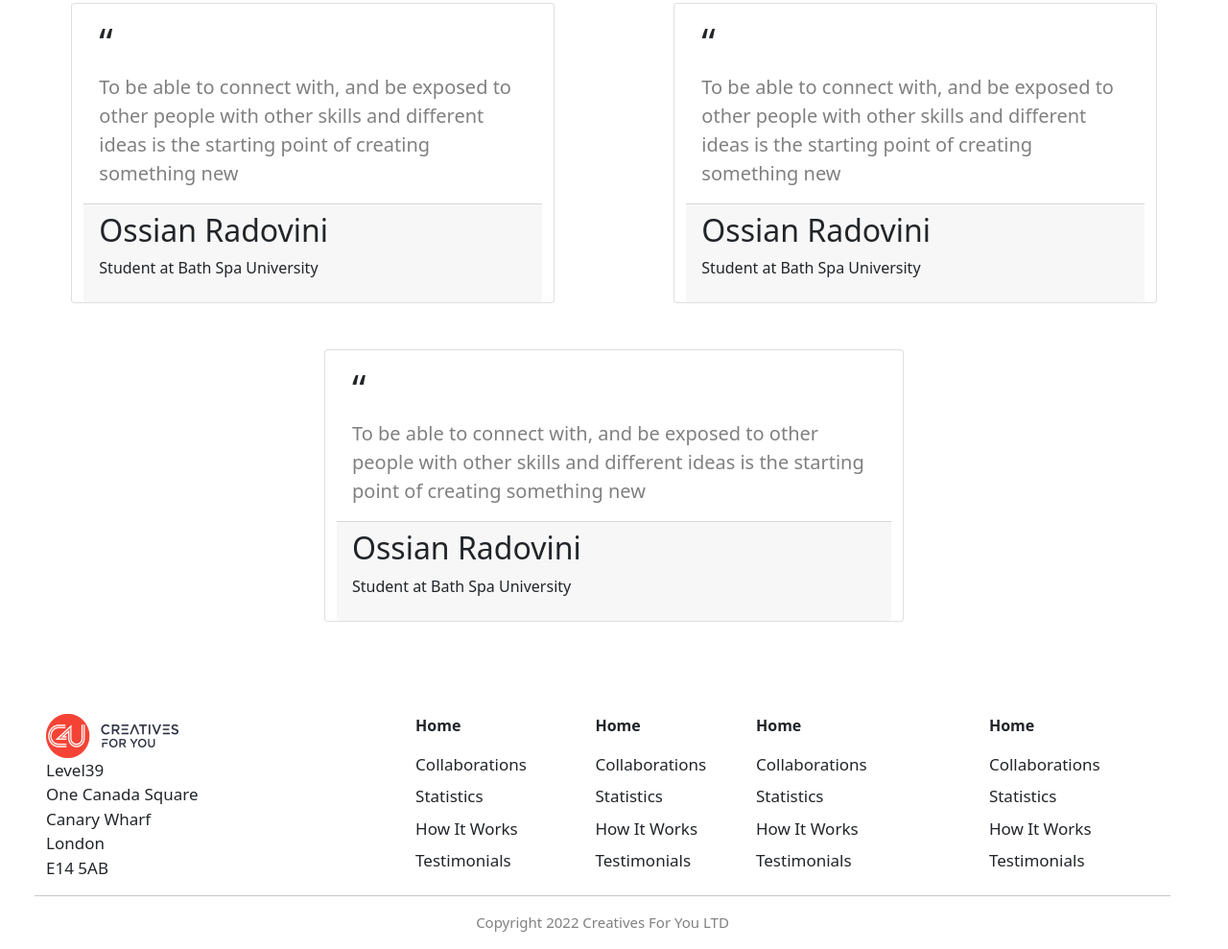
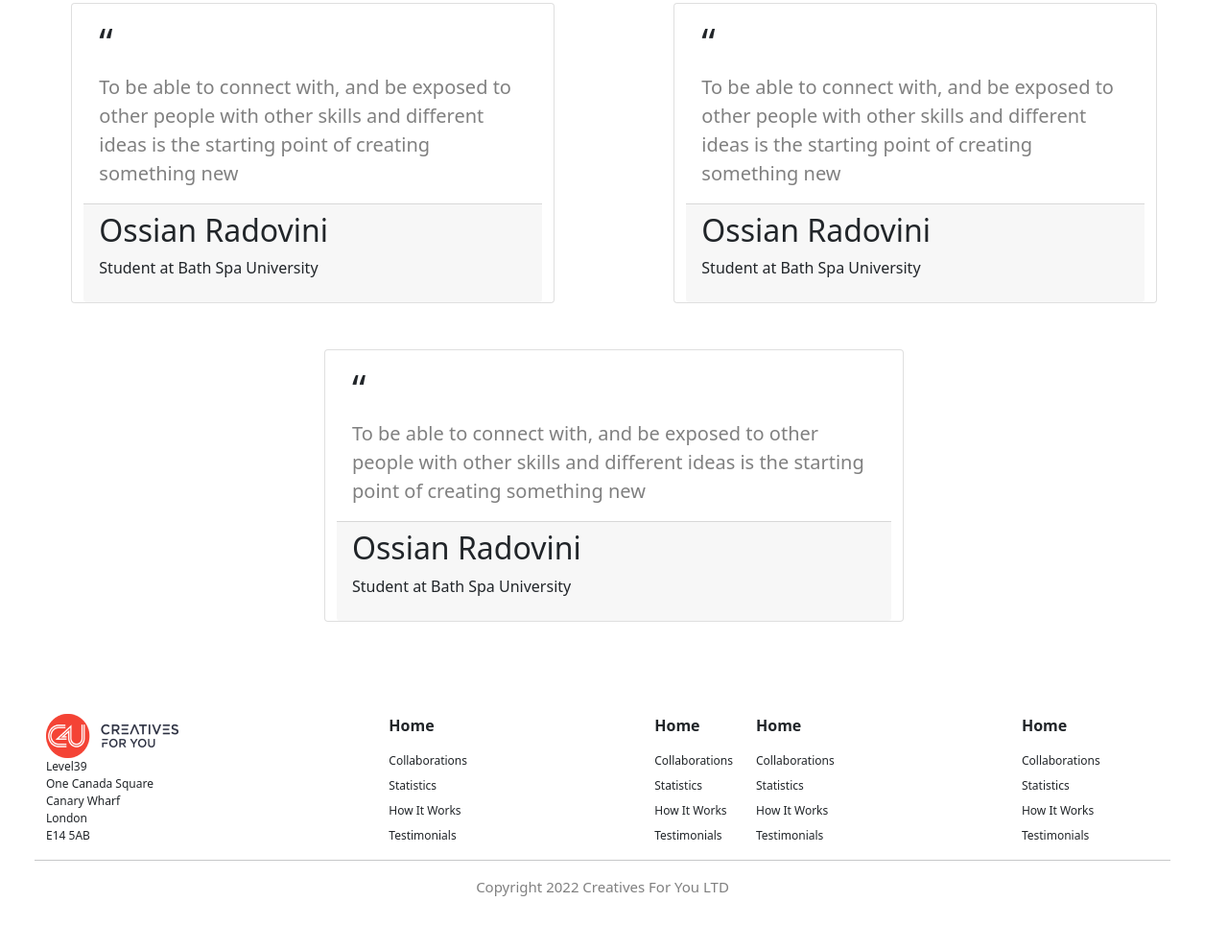
Before and after one commit to muhaiminultasin/second-project, a plain HTML site: page index.html in a window 1280 px wide. Shown: the part 4342-5331 px from the top of the page at 96% size. After the commit the page ends 5293 px from the top, so only its background shows below. Drawn offline with nearby package versions, Linux system fonts and the light colour scheme.

Commit message:
modified

```diff
--- a/index.html
+++ b/index.html
@@ -379,7 +379,7 @@
 
       <div class="col-md-8 row mx-auto d-flex justify-content-between">
         <!--  -->
-        <div class="col-sm-6 d-flex gap-3 justify-content-around">
+        <div class="col-sm-6 d-flex gap-3 justify-content-between">
           <div class="">
             <p class="fw-bold">Home</p>
 
--- a/style.css
+++ b/style.css
@@ -161,8 +161,8 @@ footer{
 
     li{
 
-      font-size:17px;
-      font-weight:400;
+      font-size:12px;
+      font-weight:500;
     }
   }
 }
```
